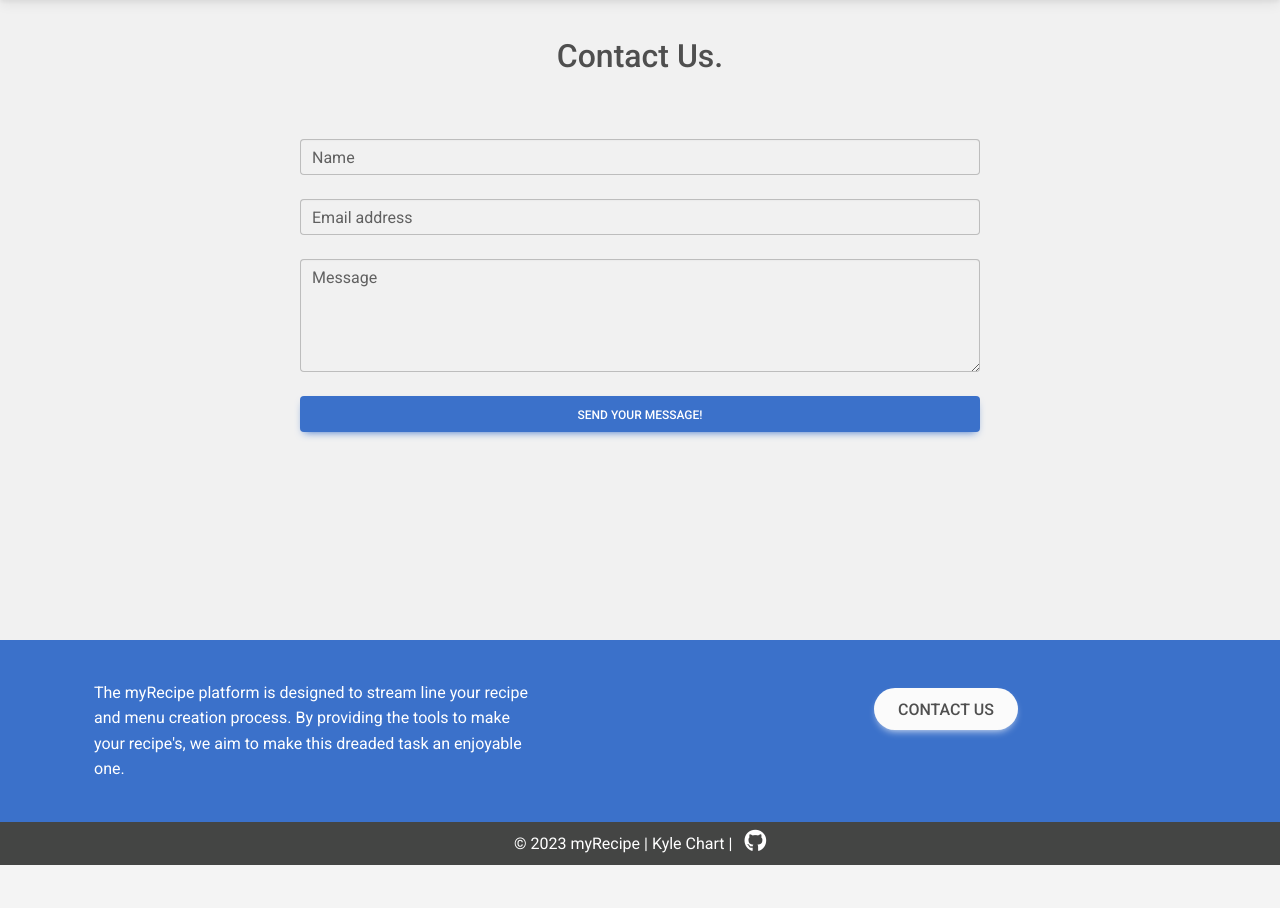
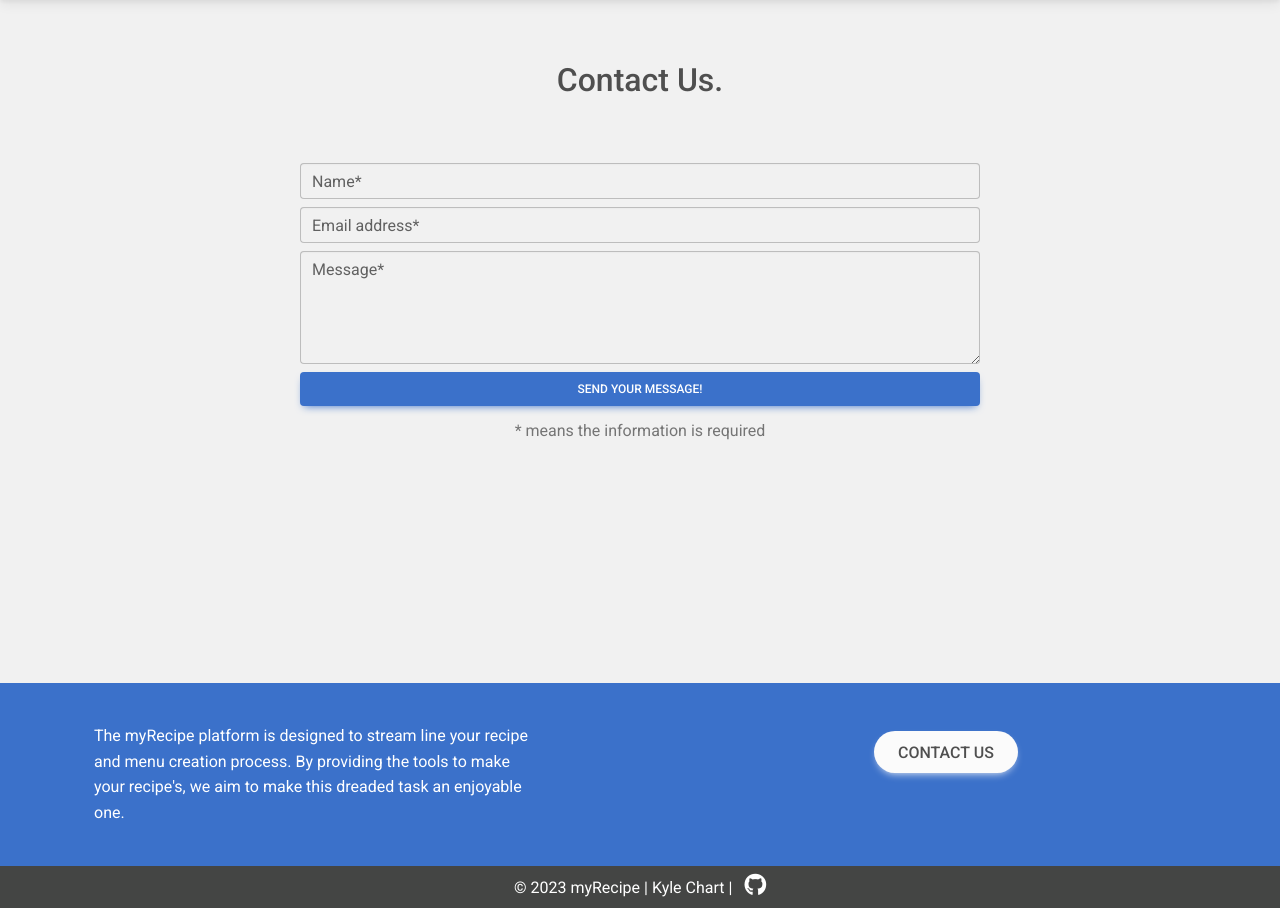
Before and after one commit to Mrekyle/ci-project-4, a Django app: page /contactus/ in a window 1280 px wide. Shown: the part 59-967 px from the top of the page. Before the commit the page ends 924 px from the top, so only its background shows below. Run offline with Django 3.2, Linux system fonts and the light colour scheme; some libraries are stand-ins or nearby versions.

Commit message:
Add contact form API. Add general page styling

```diff
--- a/static/css/style.css
+++ b/static/css/style.css
@@ -111,3 +111,7 @@ html, body {
     text-decoration: none;
     color: black;
 }
+
+.container-block {
+    height: 8rem;
+}
--- a/static/js/email.js
+++ b/static/js/email.js
@@ -1,7 +1,8 @@
+
 function sendMail (contactForm) {
-    emailjs.send("service_6tepuq5","template_89y5wtg", {
+    emailjs.send("service_g7iucrk","template_89y5wtg", {
         'from_name': contactForm.name.value,
-        'contact_email': contactForm.email.value,
+        'contact_email': contactForm.contact_email.value,
         'message': contactForm.message.value,
     })
     .then (
@@ -13,3 +14,12 @@ function sendMail (contactForm) {
         });
     return false;
 }
+
+let emailSuccess = document.getElementById('email-success');
+let resetForm = document.getElementById('contactForm');
+
+resetForm.addEventListener('submit', (e) => {
+    e.preventDefault();
+    resetForm.reset();
+    emailSuccess.innerHTML += 'Email submitted successfully! <br> We will reply as soon as we can.';
+});
--- a/templates/base.html
+++ b/templates/base.html
@@ -8,6 +8,16 @@
     <link href="https://cdnjs.cloudflare.com/ajax/libs/mdb-ui-kit/6.4.1/mdb.min.css" rel="stylesheet" />
     <script src="https://kit.fontawesome.com/6ab0a7bbf9.js" crossorigin="anonymous"></script>
     <link rel="stylesheet" href="/static/css/style.css">
+    <script type="text/javascript"
+        src="https://cdn.jsdelivr.net/npm/@emailjs/browser@3/dist/email.min.js">
+    </script>
+    <script type="text/javascript">
+        (function(){
+            emailjs.init("_LzmMaNXFCJQpzF9b")
+            // Testing the email is correctly linked up to the API
+            // emailjs.send("service_g7iucrk","template_89y5wtg", {name: 'kyle', contact_email: 'kylie@kyle.com', message: 'Hello world'});;
+        })();
+    </script>
     <title>myRecipe</title>
 </head>
 <body>
@@ -110,5 +120,6 @@
         </div>
     </footer>
     <script type="text/javascript" src="https://cdnjs.cloudflare.com/ajax/libs/mdb-ui-kit/6.4.1/mdb.min.js"></script>
+    <script type="text/javascript" src="../static/js/email.js"></script>
 </body>
 </html>
--- a/templates/contactus.html
+++ b/templates/contactus.html
@@ -2,42 +2,36 @@
 {% load static %}
 
 {% block content %}
-
-<script type="text/javascript"
-        src="https://cdn.jsdelivr.net/npm/@emailjs/browser@3/dist/email.min.js">
-    </script>
-    <script type="text/javascript">
-        (function(){
-            emailjs.init("_LzmMaNXFCJQpzF9b");
-        })();
-    </script>
-
 <div class="header-size text-center">
-    <h2>Contact Us.</h2>
+    <h2 class="pt-4">Contact Us.</h2>
 </div>
     <div class="container contact-form">
-        <form id="contactForm" onsubmit="return sendmail(this);">
+        <form id="contactForm" onsubmit="return sendMail(this);">
             <!-- Name input -->
-            <div class="form-outline mb-4">
-            <input type="text" id="form4Example1" class="form-control" />
-            <label name="name" class="form-label" for="form4Example1">Name</label>
+            <div class="form-outline mb-2">
+            <input name="name" type="text" id="form4Example1" class="form-control" required/>
+            <label class="form-label" for="form4Example1">Name*</label>
             </div>
 
             <!-- Email input -->
-            <div class="form-outline mb-4">
-            <input type="email" id="form4Example2" class="form-control" />
-            <label name="contact_email" class="form-label" for="form4Example2">Email address</label>
+            <div class="form-outline mb-2">
+            <input name="contact_email" type="email" id="form4Example2" class="form-control" required/>
+            <label class="form-label" for="form4Example2">Email address*</label>
             </div>
 
             <!-- Message input -->
-            <div class="form-outline mb-4">
-            <textarea class="form-control" id="form4Example3" rows="4"></textarea>
-            <label name="message" class="form-label" for="form4Example3">Message</label>
+            <div class="form-outline mb-2">
+            <textarea name="message"  class="form-control" id="form4Example3" rows="4" required></textarea>
+            <label class="form-label" for="form4Example3">Message*</label>
             </div>
 
             <!-- Submit button -->
-            <button type="submit" class="btn btn-primary btn-block mb-4">Send your message!</button>
+            <button type="submit" class="btn btn-primary btn-block mb-1 pt-2">Send your message!</button>
+            <p class="text-muted text-center pt-2">* means the information is required</p>
         </form>
+        <div class="row">
+            <p id="email-success" class="text-center text-success text-opacity-75"></p>
+        </div>
     </div>
 </div>
 {% endblock %}
--- a/templates/recipe.html
+++ b/templates/recipe.html
@@ -4,9 +4,9 @@
 {% if user.is_authenticated %}
 <div class="container-fluid header-size ms-4">
   <div class="page-title">
-    <h1>Our Recipes</h1>
+    <h1 class="pt-3">Our Recipes</h1>
   </div>
-    <div class="row">
+    <div class="row mt-4 mb-6">
         <div class="col-12 mt-3 left">
             <div class="row d-flex justify-content-center">
                 {% for Recipes in recipes_list %}
```
Also changed, not shown: notes.md (+1 -2 lines), templates/useraccount.html (+5 -4 lines).
